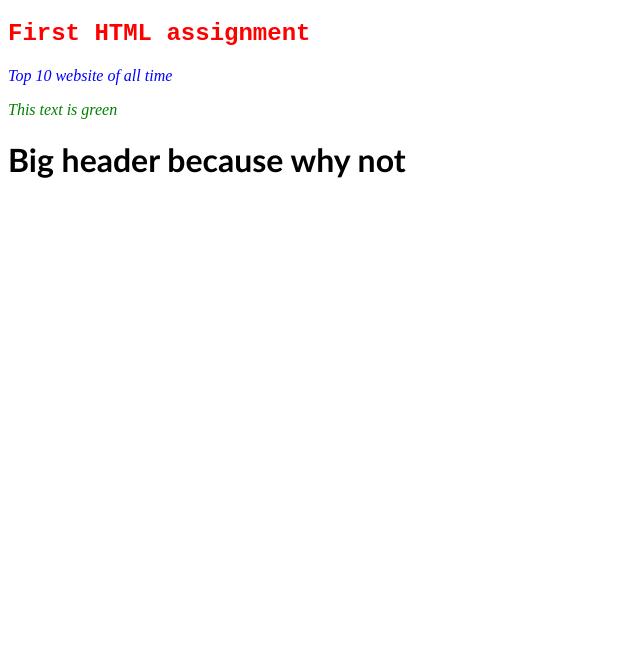
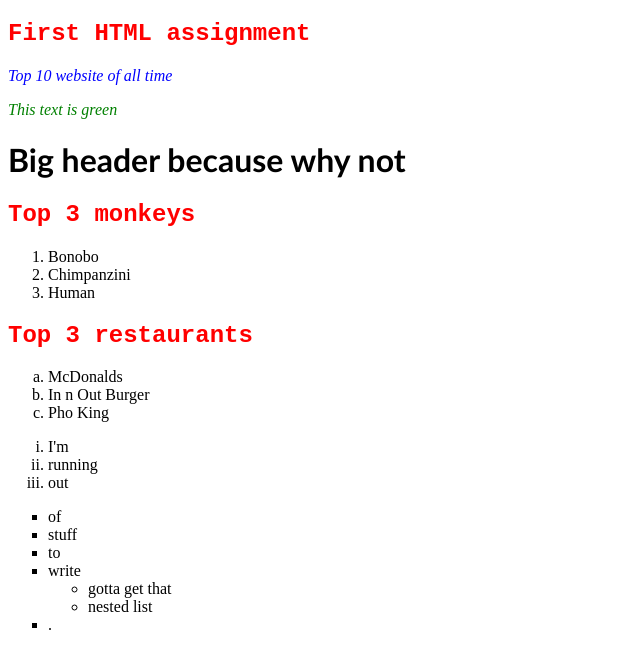
Before and after one commit to corpcooga/Basic-HTML, a plain HTML site: page index.html in a window 1280 px wide. Shown: the whole page, without its empty margins (0-640 px from the left). Drawn offline with Linux system fonts and the light colour scheme.

Commit message:
list requirements

```diff
--- a/index.html
+++ b/index.html
@@ -20,8 +20,38 @@
 		<p style="color:green">This text is green</p>
 		<!-- test the internal styling -->
 		<h1>Big header because why not</h1>
-		<ul>
-
+		<h2>Top 3 monkeys</h2>
+		<!-- ordered list first numbering -->
+		<ol type="1">
+			<li>Bonobo</li>
+			<li>Chimpanzini</li>
+			<li>Human</li>
+		</ol>
+		<h2>Top 3 restaurants</h2>
+		<!-- ordered list second numbering -->
+		<ol type="a">
+			<li>McDonalds</li>
+			<li>In n Out Burger</li>
+			<li>Pho King</li>
+		</ol>
+		<!-- unordered list first type -->
+		<ul class="rome">
+			<li>I'm</li>
+			<li>running</li>
+			<li>out</li>
+		</ul>
+		<!-- unordered list second type -->
+		<ul class="square">
+			<li>of</li>
+			<li>stuff</li>
+			<li>to</li>
+			<li>write</li>
+			<!-- nested list -->
+			<ul>
+				<li>gotta get that</li>
+				<li>nested list</li>
+			</ul>
+			<li>.</li>
 		</ul>
 	</body>
 </html>
--- a/style.css
+++ b/style.css
@@ -9,3 +9,12 @@ p {
 	font-style: italic;
 	color: blue;
 }
+
+/* unordered list bullet type */
+ul.rome {
+	list-style-type: lower-roman;
+}
+
+ul.square {
+	list-style-type: square;
+}
```
